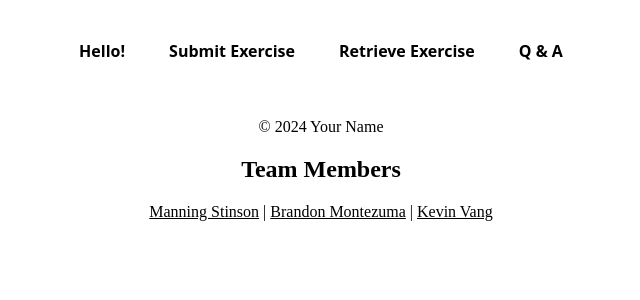
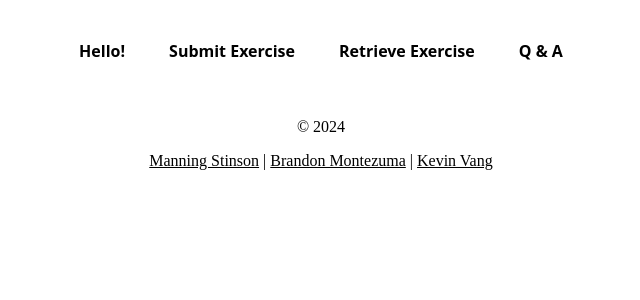
Before and after one commit to manningstinson/workout-planner, a Flask app: page / in a window 1280 px wide. Shown: the top 300 px of the page, without its empty margins (319-959 px from the left). Run offline with Flask 2, Linux system fonts and the light colour scheme.

Commit message:
updated css, and base.html

```diff
--- a/templates/base.html
+++ b/templates/base.html
@@ -23,8 +23,7 @@
 		<div class="footer-container">
 			<footer>
 				<!-- Footer content -->
-				<p>&copy; 2024 Your Name</p>
-				<h2>Team Members</h2>
+				<p>&copy; 2024</p>
 				<p>
 					<a href="https://github.com/ManningStinson">Manning Stinson</a> |
 					<a href="https://github.com/BrandonMontezuma">Brandon Montezuma</a> |
```
